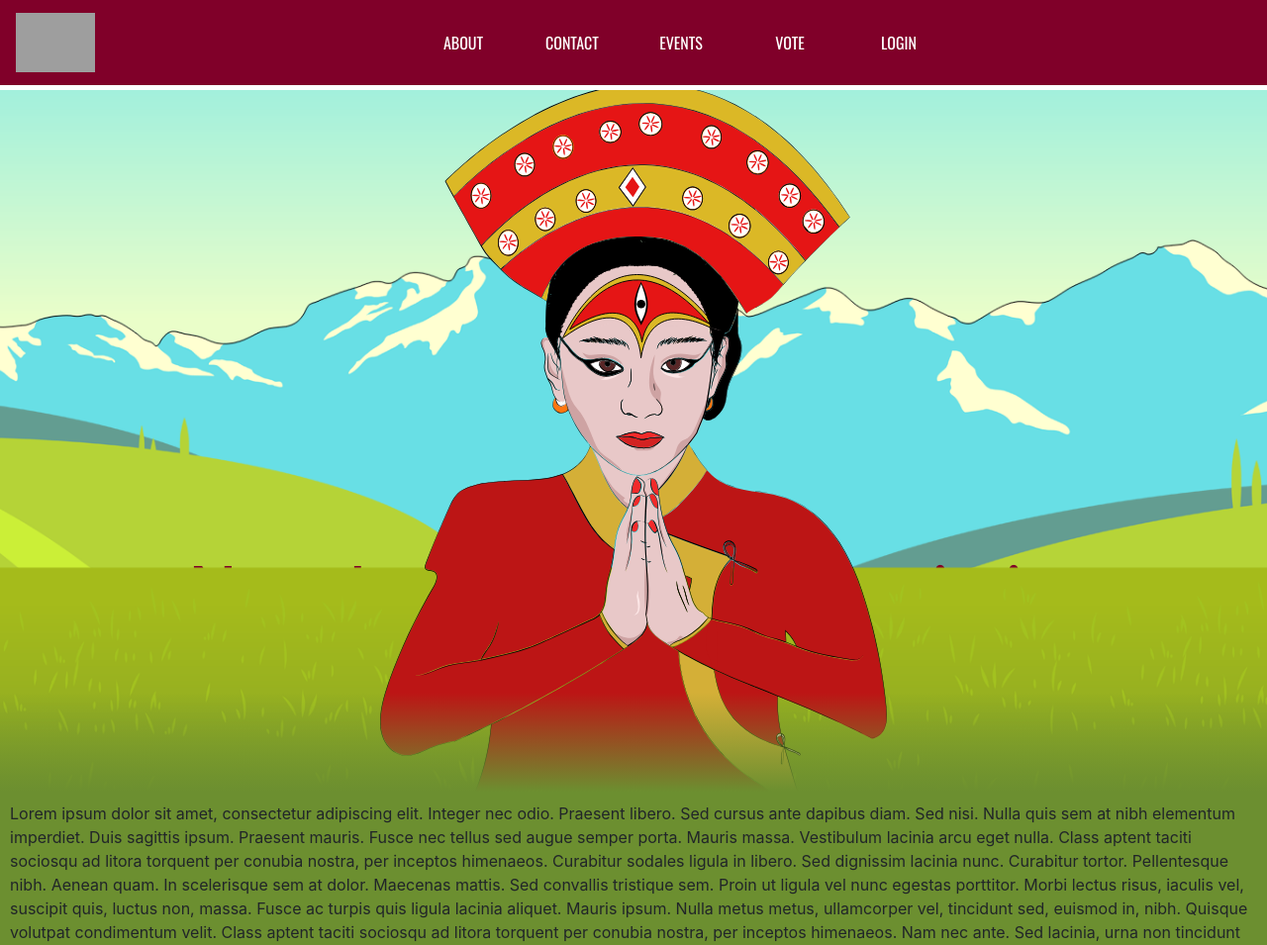
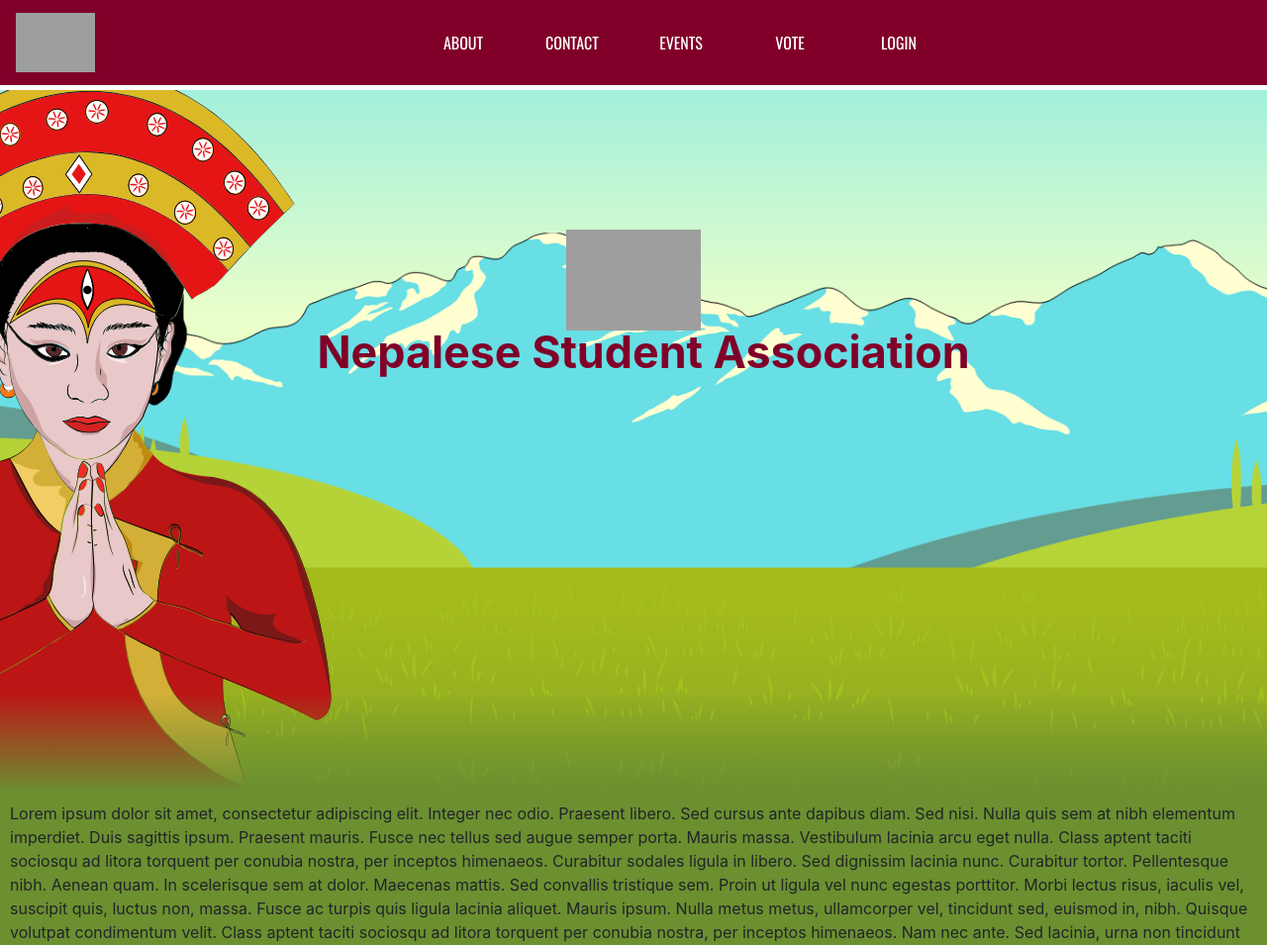
Before and after one commit to AswinTimalsina/NSA2020, a PHP site: page / in a window 1280 px wide. Shown: the top 955 px of the page at 99% size. Run offline with PHP 8.4, Linux system fonts and the light colour scheme; some libraries are stand-ins or nearby versions; some web fonts are replaced; grey boxes are pictures that could not be loaded.

Commit message:
adjusted sizes

```diff
--- a/index.html
+++ b/index.html
@@ -43,10 +43,12 @@
   <img src="assets/extendedsize/mountains.png" alt="mountains" id="mountains">
   <img src="assets/extendedsize/background green.png" alt="background-green" id="background-green">
   <img src="assets/extendedsize/green ground.png" alt="green-ground" id="green-ground">
-  <img src="assets/svgs1/kum.svg" alt="kumari" id="kumari">
-<div class="nsa_text">
-  <!-- <img src="assets/logo.png" alt="logo" style="height: 100px;"> -->
-  <h2 id="nsa-text">Nepalese Student Association</h2>
+ <div class="kumDiv">
+  <img src="assets/svgs1/kum.svg" alt="kumari" class="kumari">
+</div>
+  <div class="middleText">
+  <img class="transLogo" src="assets/logo.png" alt="logo">
+  <span class="nsa-text">Nepalese Student Association</span>
 </div>
 </section>
 
@@ -151,10 +153,10 @@ window.addEventListener('scroll', function(){
   mountains.style.top = value*0.5 + 'px';
   background_green.style.top = value *0.3+ 'px';
   // green_ground.style.top = -value *0.02+ 'px';
-  kumari.style.left = -value*2+ 'px';
+  // kumari.style.left = -value*2+ 'px';
   kumari.style.top = value+"px!important";
-  nsa_text.style.top = 200-(value)+"px";
-  nsa_text.style.left = value + "px";
+  // nsa_text.style.top = 200-(value)+"px";
+  // nsa_text.style.left = value + "px";
 
 })
 
--- a/style.css
+++ b/style.css
@@ -5,12 +5,7 @@ body, html{
     height: 100%;
 }
 
-img.kumari{
-    position: relative;
-    bottom: -9vh;
-    height: 100vh;
-    z-index: 100;
-}
+
 
 .parallax{
     /* background: url("assets/kum.svg") no-repeat; */
@@ -91,8 +86,8 @@ section.parall{
     height: 100vh;
     overflow: hidden;
     display: flex;
-    justify-content: center;
-    align-items: center;
+    /* justify-content: center; */
+    /* align-items: center; */
 }
 
 section #backie, #mountains, #background-green, #green-ground{
@@ -114,31 +109,84 @@ section:before{
     background: linear-gradient(to top, #6C8F30, transparent);
     z-index: 1000;
 }
-.nsa_text{
+div.middleText{
     position: absolute;
     width: 100%;
-    text-align: center;
+    display: flex;
+    flex-direction: column;
+    justify-content: center;
+    align-items: center;
+    animation: move-top 2s;
+    top: 29vh;
 }
-#nsa-text{
+
+@keyframes move-top{
+    from{
+        top: 70vh;
+    }
+    to{
+        top: 29vh;
+    }
+}
+
+.nsa-text{
     position: relative;
     color: #800029;
-    font-size: 4em;
+    font-size: 3.5vw;
     z-index: 1;
-    top: 327px;
     margin-left: 20px;
+    font-weight: bold;
+    line-height: 1;
+}
+
+
+.middleText .transLogo{
+    height: 8vw;
+
+}
+
+
+@media (max-width: 1200px ){
+    .kumDiv{
+        display: none;
+    }
+
+    .middleText .transLogo{
+        height: 10vw;
+    }
+
+    .nsa-text{
+        font-size: 5vw;
+    }
 }
 
 #green-ground{
     z-index: 2;
 }
 
-#kumari{
+.kumDiv{
+    width: 100%;
+    text-align: center;
+
+}
+
+
+.kumari{
+    bottom: -9vh;
+    height: 98vh;
+    z-index: 100;
     position: relative;
-    z-index: 2;
-    height: 99%;
-    top: 10%!important;
-    left: -121px;
+    left: -552px;
+    animation: move-left 2s;
+}
 
+@keyframes move-left{
+    from{
+        left: 0px;
+    }
+    to{
+        left: -552px
+    }
 }
 /* section:after{
     content: '';
```
Also changed, not shown: assets/svgs1/kum.svg.
